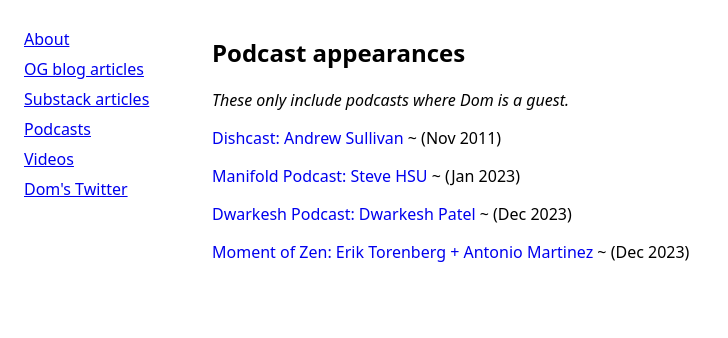
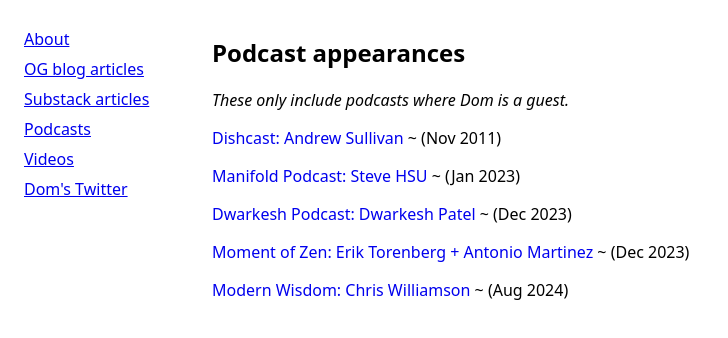
Before and after one commit to luco17/dominic_cummings_reader, an Astro site: page /podcasts in a window 1280 px wide. Shown: the whole page, without its empty margins (0-728 px from the left). Built offline with nearby package versions, Linux system fonts and the light colour scheme; Astro itself is replaced by a stand-in of ours.

Commit message:
new podcast

```diff
--- a/src/pages/podcasts.astro
+++ b/src/pages/podcasts.astro
@@ -22,6 +22,11 @@
     title: "Moment of Zen: Erik Torenberg + Antonio Martinez",
     date: "Dec 2023",
   },
+  {
+    link: "https://www.youtube.com/watch?v=C-HhIfpBdoQ",
+    title: "Modern Wisdom: Chris Williamson",
+    date: "Aug 2024",
+  },
 ];
 ---
 
```
